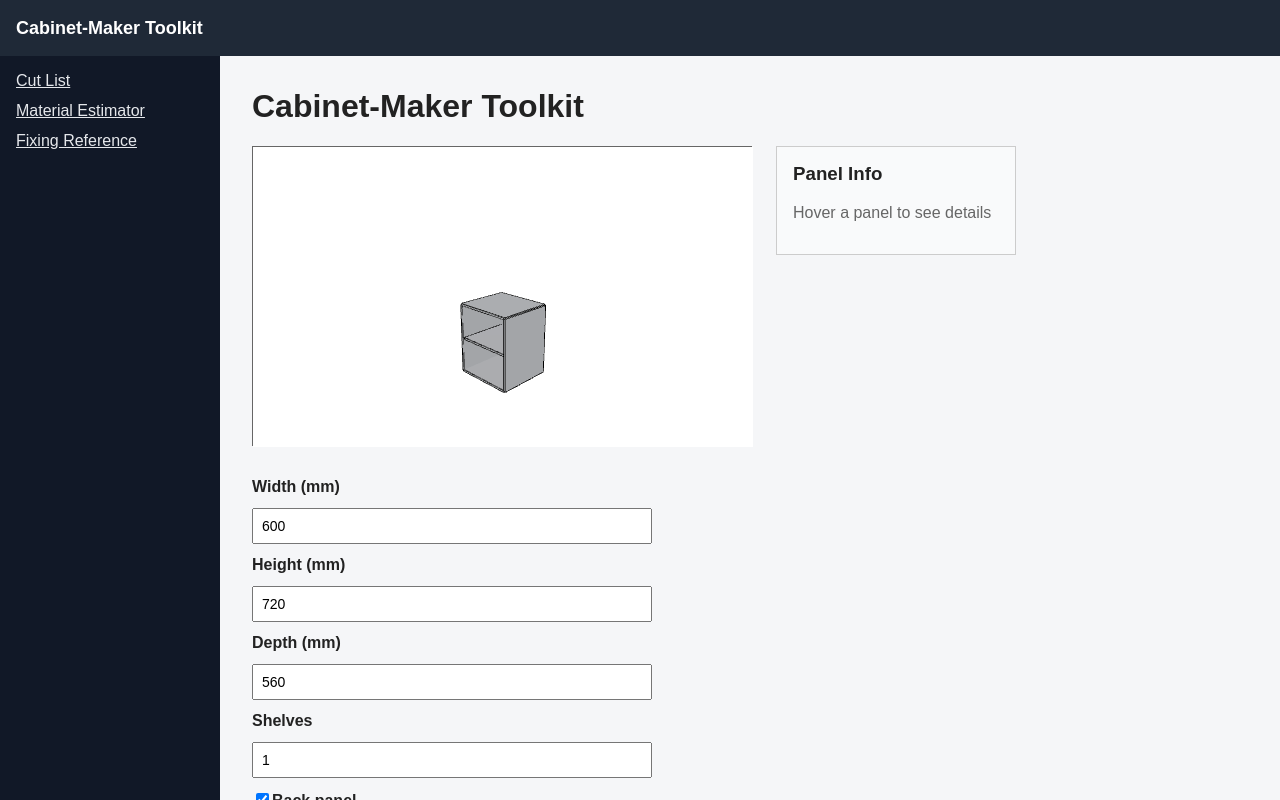
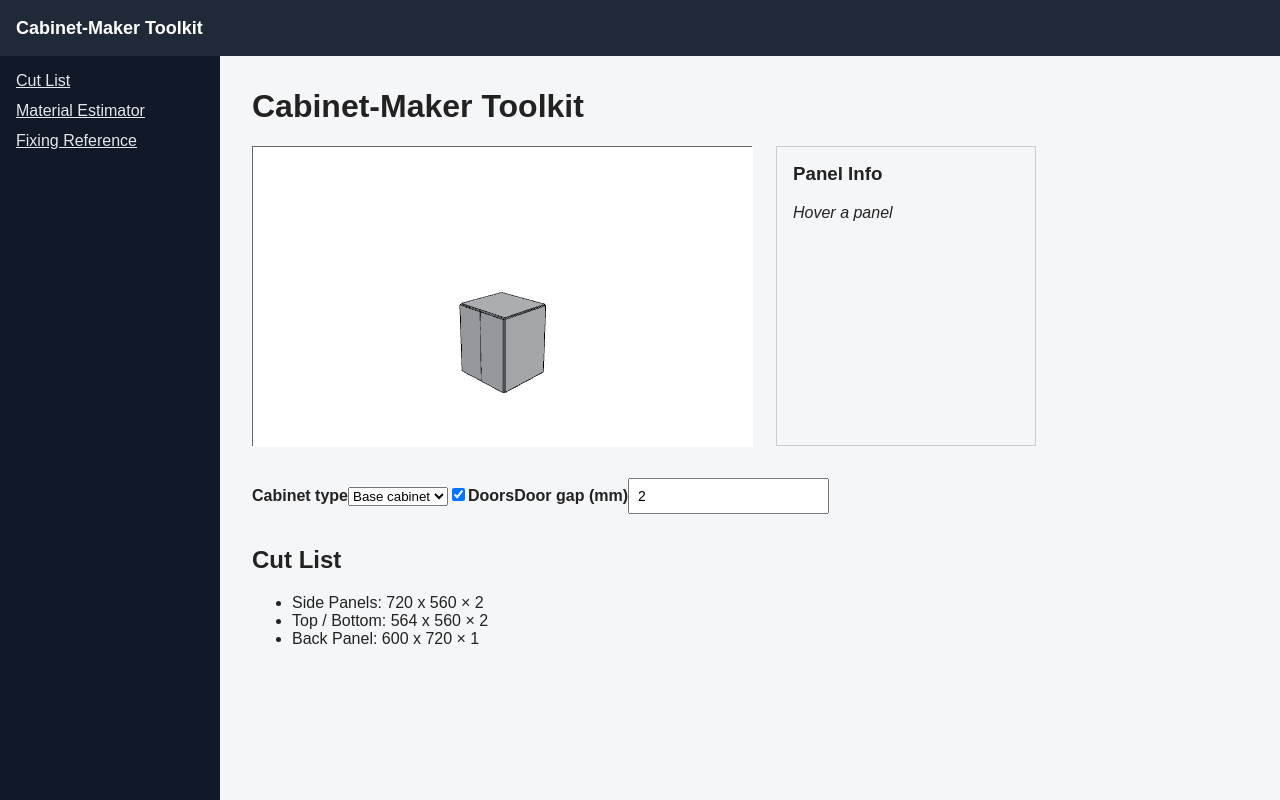
Before and after one commit to heidi-dang/cabinet-maker, a React (Vite) app: page /#/ in a window 1280 px wide. Built offline with nearby package versions, Linux system fonts and the light colour scheme.

Commit message:
add doors func

```diff
--- a/src/components/Cabinet3D.tsx
+++ b/src/components/Cabinet3D.tsx
@@ -9,6 +9,8 @@ type Props = {
     depth: number;
     shelves: number;
     showBack: boolean;
+    doors: boolean;
+    doorGap: number; // mm
     onHover: (info: HoverInfo) => void;
 };
 
@@ -34,18 +36,28 @@ export default function Cabinet3D(props: Props) {
         light.position.set(6, 8, 6);
         scene.add(light);
 
-        const normalMat = new THREE.MeshStandardMaterial({ color: 0xe5e7eb });
+        const carcassMat = new THREE.MeshStandardMaterial({ color: 0xe5e7eb });
+        const doorMat = new THREE.MeshStandardMaterial({ color: 0xd1d5db });
         const highlightMat = new THREE.MeshStandardMaterial({ color: 0xffeb3b });
 
         const w = props.width / 1000;
         const h = props.height / 1000;
         const d = props.depth / 1000;
         const t = 0.018;
+        const gap = props.doorGap / 1000;
 
         const panels: THREE.Mesh[] = [];
 
-        function addPanel(name: string, geo: THREE.BoxGeometry, x: number, y: number, z: number, size: string) {
-            const mesh = new THREE.Mesh(geo, normalMat);
+        function addPanel(
+            name: string,
+            geo: THREE.BoxGeometry,
+            x: number,
+            y: number,
+            z: number,
+            size: string,
+            mat = carcassMat
+        ) {
+            const mesh = new THREE.Mesh(geo, mat);
             mesh.position.set(x, y, z);
             mesh.userData = { name, size };
             scene.add(mesh);
@@ -59,6 +71,7 @@ export default function Cabinet3D(props: Props) {
             scene.add(edges);
         }
 
+        // === CARCASS ===
         addPanel("Left side", new THREE.BoxGeometry(t, h, d), -w / 2, h / 2, 0, `${props.height} × ${props.depth} mm`);
         addPanel("Right side", new THREE.BoxGeometry(t, h, d), w / 2, h / 2, 0, `${props.height} × ${props.depth} mm`);
         addPanel("Top", new THREE.BoxGeometry(w, t, d), 0, h, 0, `${props.width} × ${props.depth} mm`);
@@ -68,6 +81,7 @@ export default function Cabinet3D(props: Props) {
             addPanel("Back", new THREE.BoxGeometry(w, h, t), 0, h / 2, -d / 2, `${props.width} × ${props.height} mm`);
         }
 
+        // === SHELVES ===
         for (let i = 1; i <= props.shelves; i++) {
             addPanel(
                 `Shelf ${i}`,
@@ -75,10 +89,38 @@ export default function Cabinet3D(props: Props) {
                 0,
                 (h / (props.shelves + 1)) * i,
                 0,
-                `${props.width - t * 2 * 1000} × ${props.depth - t * 1000} mm`
+                `${props.width} × ${props.depth} mm`
             );
         }
 
+        // === DOORS ===
+        if (props.doors) {
+            const doorWidth = (w - gap) / 2;
+            const doorDepth = t;
+            const z = d / 2 + doorDepth / 2;
+
+            addPanel(
+                "Left door",
+                new THREE.BoxGeometry(doorWidth, h, doorDepth),
+                -doorWidth / 2 - gap / 2,
+                h / 2,
+                z,
+                `${props.height} × ${props.width / 2} mm`,
+                doorMat
+            );
+
+            addPanel(
+                "Right door",
+                new THREE.BoxGeometry(doorWidth, h, doorDepth),
+                doorWidth / 2 + gap / 2,
+                h / 2,
+                z,
+                `${props.height} × ${props.width / 2} mm`,
+                doorMat
+            );
+        }
+
+        // === HOVER ===
         const raycaster = new THREE.Raycaster();
         const mouse = new THREE.Vector2();
         let active: THREE.Mesh | null = null;
@@ -93,12 +135,12 @@ export default function Cabinet3D(props: Props) {
 
             if (hit) {
                 const m = hit.object as THREE.Mesh;
-                if (active && active !== m) active.material = normalMat;
+                if (active && active !== m) active.material = carcassMat;
                 m.material = highlightMat;
                 active = m;
                 props.onHover({ name: m.userData.name, size: m.userData.size });
             } else {
-                if (active) active.material = normalMat;
+                if (active) active.material = carcassMat;
                 active = null;
                 props.onHover(null);
             }
@@ -119,15 +161,5 @@ export default function Cabinet3D(props: Props) {
         };
     }, [props]);
 
-    return (
-        <div
-            ref={mountRef}
-            style={{
-                width: "500px",
-                height: "300px",
-                border: "1px solid #666",
-                background: "#fff",
-            }}
-        />
-    );
+    return <div ref={mountRef} style={{ width: 500, height: 300, border: "1px solid #666" }} />;
 }
--- a/src/features/cutlist/CutListPage.tsx
+++ b/src/features/cutlist/CutListPage.tsx
@@ -2,22 +2,30 @@ import React, { useState } from "react";
 import { generateCutList } from "./cutListLogic";
 import Cabinet3D from "../../components/Cabinet3D";
 
-type HoverInfo = {
-    name: string;
-    size: string;
-} | null;
+type HoverInfo = { name: string; size: string } | null;
+
+const PRESETS = {
+    base: { width: 600, height: 720, depth: 560, shelves: 1 },
+    wall: { width: 600, height: 720, depth: 350, shelves: 2 },
+    tall: { width: 600, height: 2100, depth: 560, shelves: 4 },
+};
 
 export default function CutListPage() {
     const [hoverInfo, setHoverInfo] = useState<HoverInfo>(null);
+    const [preset, setPreset] = useState<keyof typeof PRESETS>("base");
 
     const [input, setInput] = useState({
-        width: 600,
-        height: 720,
-        depth: 560,
+        ...PRESETS.base,
         thickness: 18,
-        shelves: 1,
         back: true,
+        doors: true,
+        doorGap: 2,
     });
+
+    function applyPreset(p: keyof typeof PRESETS) {
+        setPreset(p);
+        setInput({ ...input, ...PRESETS[p] });
+    }
 
     const safe = {
         width: Math.max(1, input.width),
@@ -32,68 +40,55 @@ export default function CutListPage() {
         <div>
             <h1>Cabinet-Maker Toolkit</h1>
 
-            <section style={{ display: "flex", gap: "24px", alignItems: "flex-start" }}>
+            <section style={{ display: "flex", gap: 24 }}>
                 <Cabinet3D
                     width={safe.width}
                     height={safe.height}
                     depth={safe.depth}
                     shelves={input.shelves}
                     showBack={input.back}
+                    doors={input.doors}
+                    doorGap={input.doorGap}
                     onHover={setHoverInfo}
                 />
 
-                <div
-                    style={{
-                        width: "240px",
-                        padding: "16px",
-                        border: "1px solid #ccc",
-                        background: "#f9fafb",
-                    }}
-                >
+                <div style={{ width: 260, border: "1px solid #ccc", padding: 16 }}>
                     <h3>Panel Info</h3>
-
                     {hoverInfo ? (
                         <>
-                            <p><strong>{hoverInfo.name}</strong></p>
-                            <p>Size: {hoverInfo.size}</p>
+                            <strong>{hoverInfo.name}</strong>
+                            <div>{hoverInfo.size}</div>
                         </>
                     ) : (
-                        <p style={{ color: "#666" }}>Hover a panel to see details</p>
+                        <em>Hover a panel</em>
                     )}
                 </div>
             </section>
 
-            <section className="form" style={{ marginTop: "24px" }}>
-                <label>Width (mm)</label>
-                <input type="number" value={input.width}
-                       onChange={e => setInput({ ...input, width: +e.target.value || 1 })} />
-
-                <label>Height (mm)</label>
-                <input type="number" value={input.height}
-                       onChange={e => setInput({ ...input, height: +e.target.value || 1 })} />
-
-                <label>Depth (mm)</label>
-                <input type="number" value={input.depth}
-                       onChange={e => setInput({ ...input, depth: +e.target.value || 1 })} />
-
-                <label>Shelves</label>
-                <input type="number" min={0} value={input.shelves}
-                       onChange={e => setInput({ ...input, shelves: +e.target.value || 0 })} />
+            <section style={{ marginTop: 24 }}>
+                <label>Cabinet type</label>
+                <select value={preset} onChange={e => applyPreset(e.target.value as any)}>
+                    <option value="base">Base cabinet</option>
+                    <option value="wall">Wall cabinet</option>
+                    <option value="tall">Tall cabinet</option>
+                </select>
 
                 <label>
-                    <input type="checkbox" checked={input.back}
-                           onChange={e => setInput({ ...input, back: e.target.checked })} />
-                    Back panel
+                    <input type="checkbox" checked={input.doors}
+                           onChange={e => setInput({ ...input, doors: e.target.checked })} />
+                    Doors
                 </label>
+
+                <label>Door gap (mm)</label>
+                <input type="number" value={input.doorGap}
+                       onChange={e => setInput({ ...input, doorGap: +e.target.value || 2 })} />
             </section>
 
             <section>
                 <h2>Cut List</h2>
                 <ul>
-                    {cutList.map(item => (
-                        <li key={item.name}>
-                            {item.name}: {item.size} × {item.qty}
-                        </li>
+                    {cutList.map(i => (
+                        <li key={i.name}>{i.name}: {i.size} × {i.qty}</li>
                     ))}
                 </ul>
             </section>
```
